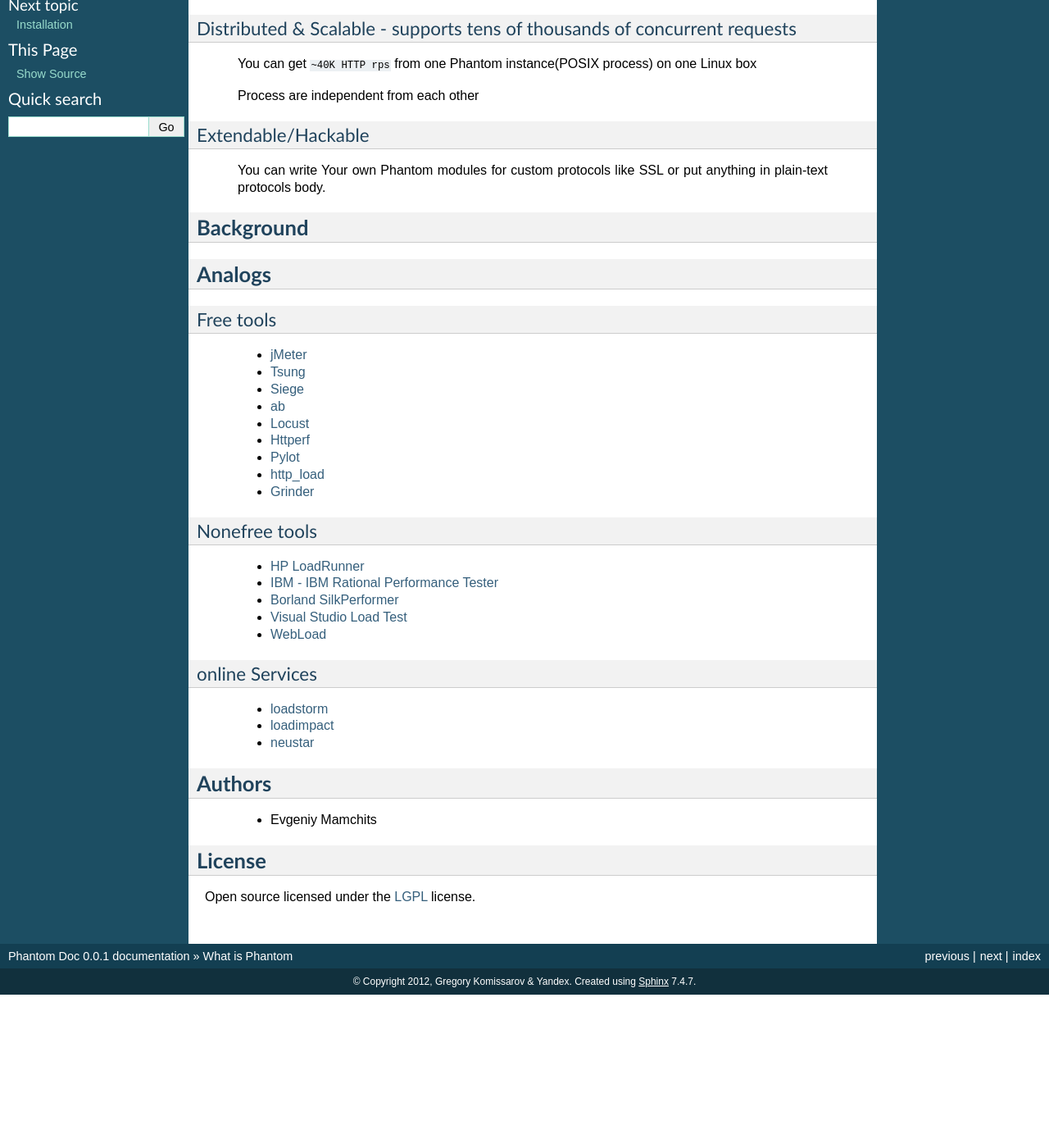
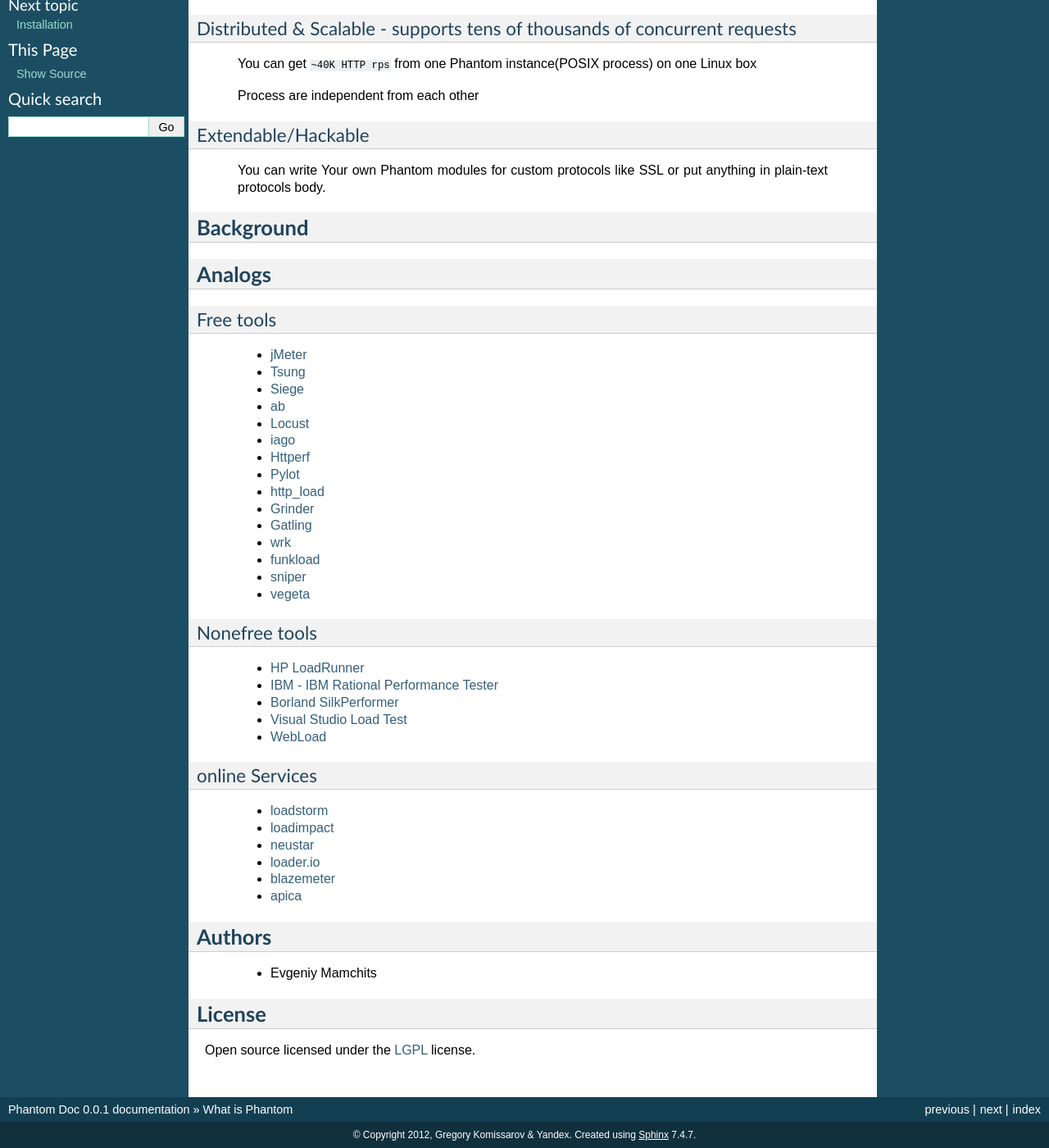
Before and after one commit to greggyNapalm/phantom_doc, a Sphinx documentation site: the page built from docs/what-is-phantom.rst, in a window 1280 px wide and 1400 px high, scrolled down 510 px. Shown: the whole window at 82% size. Built offline with Sphinx 7.4.7, drawn with Linux system fonts in a browser that asks for light colours; before the commit the page ends 1723 px from its top, so only the background shows below that.

Commit message:
copied missing lnk from Rus docs

```diff
--- a/docs/what-is-phantom.rst
+++ b/docs/what-is-phantom.rst
@@ -48,10 +48,17 @@
  * `Siege <http://www.joedog.org/siege-home/>`_
  * `ab <http://httpd.apache.org/docs/2.0/programs/ab.html>`_
  * `Locust <https://github.com/esnme/locust>`_
+ * `iago <http://twitter.github.com/iago/>`_
  * `Httperf <http://code.google.com/p/httperf/>`_
  * `Pylot <http://pylot.org/>`_
  * `http_load <http://www.acme.com/software/http_load/>`_
  * `Grinder <http://grinder.sourceforge.net/>`_
+ * `Gatling <http://gatling-tool.org/>`_
+ * `wrk <https://github.com/wg/wrk/>`_
+ * `funkload <http://funkload.nuxeo.org/>`_
+ * `sniper <https://github.com/lubia/sniper>`_
+ * `vegeta <https://github.com/tsenart/vegeta>`_
+
 
 Nonefree tools
 --------------
@@ -67,6 +74,9 @@
  * `loadstorm <http://loadstorm.com/>`_
  * `loadimpact <http://loadimpact.com/>`_
  * `neustar <https://browsermob.com/performance-testing>`_
+ * `loader.io <http://loader.io/>`_
+ * `blazemeter <http://blazemeter.com/>`_
+ * `apica <https://www.apicasystem.com/>`_
 
 **Authors**
 ===========
```
